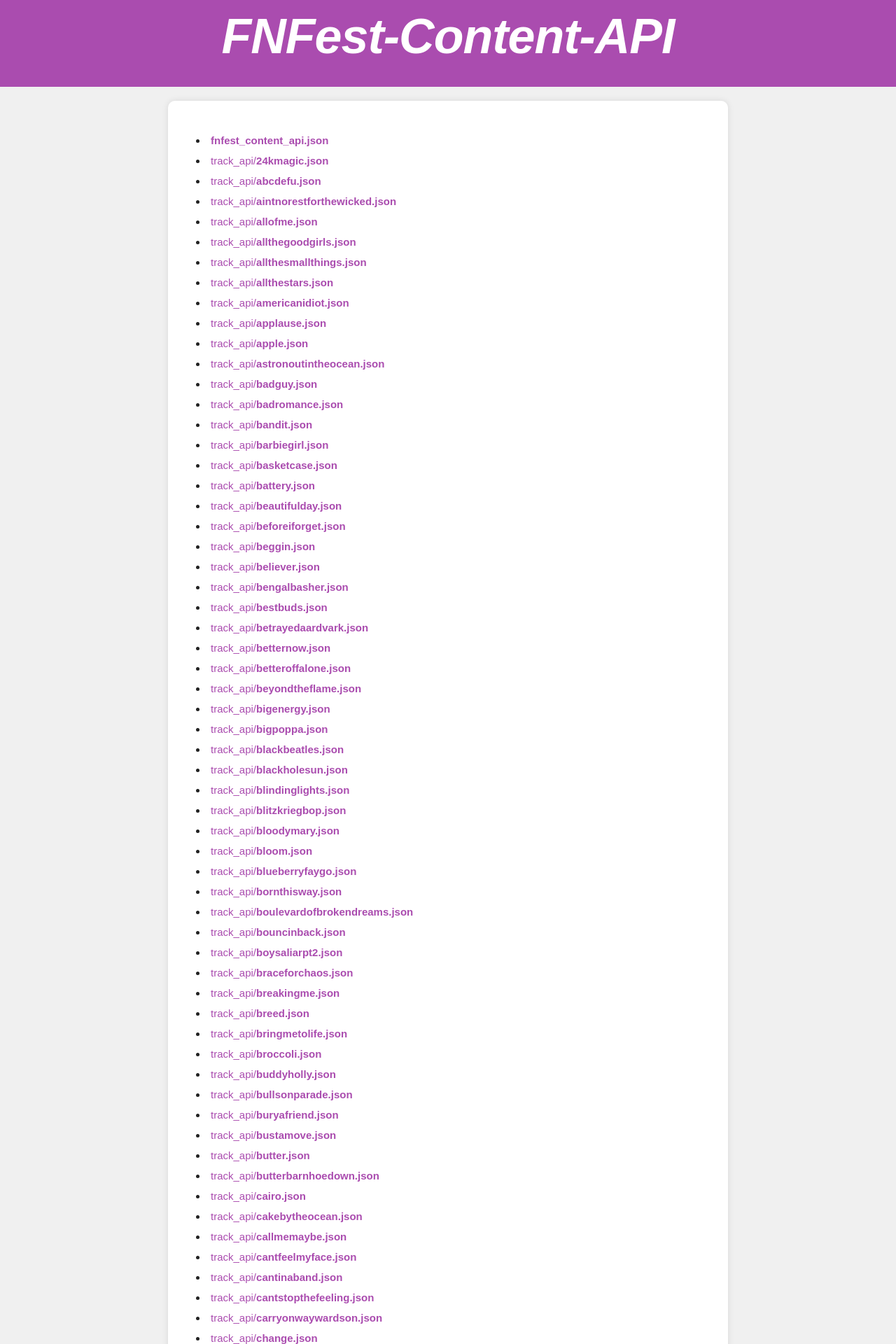
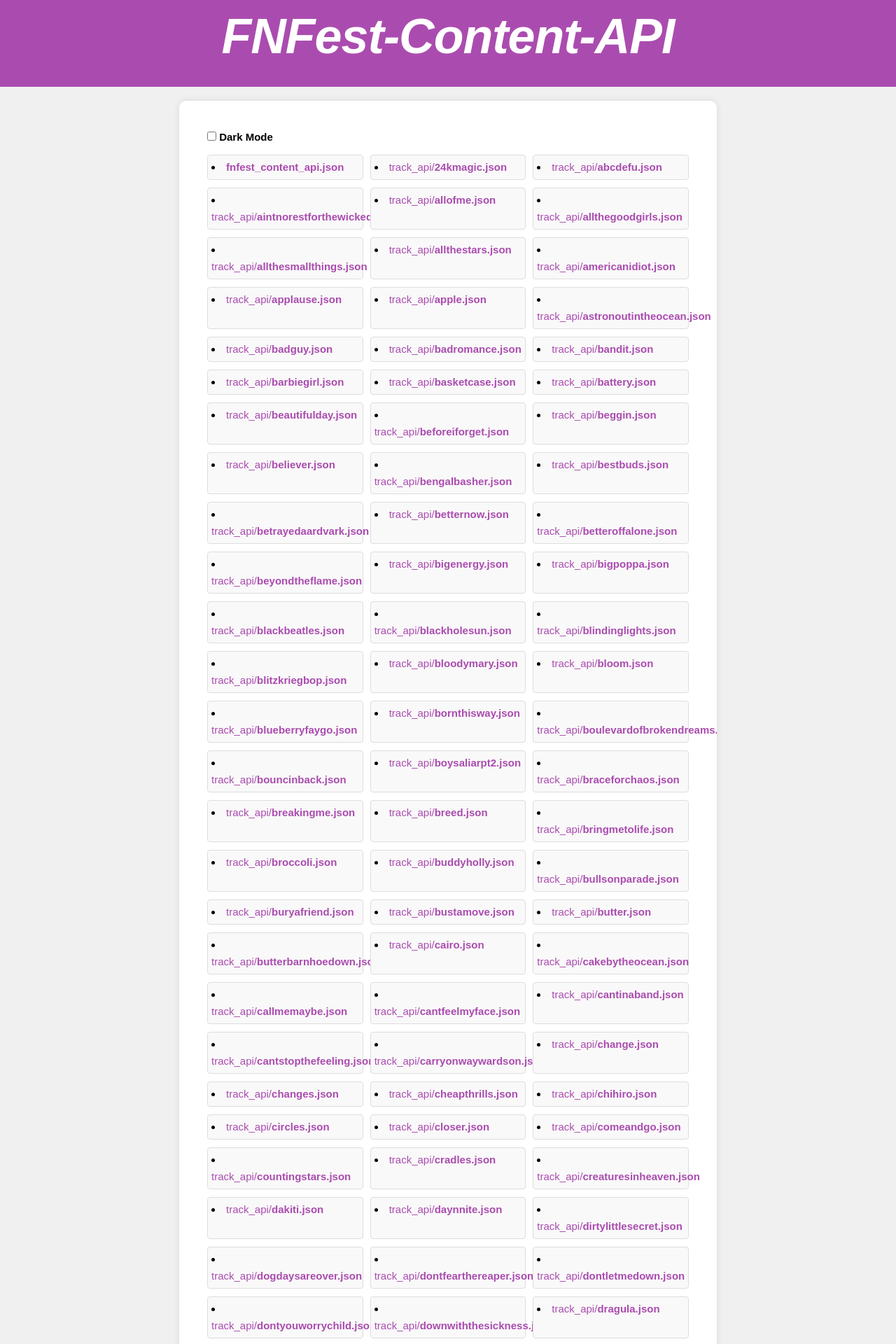
Before and after one commit to LeviSnoot/FNFest-Content-API, a Jekyll site: the page built from index.md, in a window 1280 px wide. Shown: the top 1920 px of the page at 70% size. Built offline with Jekyll 4.4.1, drawn with Linux system fonts in a browser that asks for light colours; some web fonts are replaced; some of the changed text lies outside the part shown.

Commit message:
dark mode

```diff
--- a/_layouts/default.html
+++ b/_layouts/default.html
@@ -11,9 +11,14 @@
 <body>
   {% include header.html %}
   <div class="container">
+    <label class="theme-switch" for="theme-toggle">
+      <input type="checkbox" id="theme-toggle">
+      <span>Dark Mode</span>
+    </label>
     {{ content }}
   </div>
   {% include footer.html %}
   <script src="{{ '/assets/js/bold_list_items.js' | relative_url }}"></script>
+  <script src="{{ '/assets/js/theme_toggle.js' | relative_url }}"></script>
 </body>
 </html>
--- a/assets/css/styles.css
+++ b/assets/css/styles.css
@@ -1,22 +1,50 @@
 @import url('https://fonts.googleapis.com/css2?family=Radio+Canada+Big:ital,wght@0,400..700;1,400..700&display=swap');
+
+:root {
+  --background-color: #f0f0f0;
+  --text-color: #000;
+  --header-background-color: #aa4caf;
+  --header-text-color: #fff;
+  --link-color: #aa4caf;
+  --link-hover-color: #aa4caf;
+  --container-background-color: #fff;
+  --container-box-shadow: 0 0 10px rgba(0, 0, 0, 0.1);
+  --li-background-color: #f9f9f9;
+  --li-border-color: #ddd;
+}
+
+[data-theme="dark"] {
+  --background-color: #121212;
+  --text-color: #fff;
+  --header-background-color: #333;
+  --header-text-color: #fff;
+  --link-color: #bb86fc;
+  --link-hover-color: #bb86fc;
+  --container-background-color: #333;
+  --container-box-shadow: 0 0 10px rgba(255, 255, 255, 0.1);
+  --li-background-color: #444;
+  --li-border-color: #555;
+}
 
 body {
   font-family: "Radio Canada Big", sans-serif;
-  background-color: #f0f0f0;
+  background-color: var(--background-color);
+  color: var(--text-color);
   margin: 0;
   padding: 0;
 }
 
 header {
   text-align: center;
-  background-color: #aa4caf;
-  color: white;
+  background-color: var(--header-background-color);
+  color: var(--header-text-color);
   padding: 1rem 0;
 }
 
 footer {
   text-align: center;
-
+  max-width: 40vw;
+  margin: 0 auto;
 }
 
 h1 {
@@ -30,31 +58,39 @@
 }
 
 .container {
-  max-width: 800px;
+  max-width: 60vw;
   max-height: calc(80vh - 4rem); /* Adjust based on header/footer height */
   margin: 2rem auto;
   padding: 4rem;
-  background-color: white;
-  box-shadow: 0 0 10px rgba(0, 0, 0, 0.1);
+  background-color: var(--container-background-color);
+  box-shadow: var(--container-box-shadow);
   flex: 1;
   overflow-y: auto;
-  border-radius: 10px
+  border-radius: 10px;
 }
 
 ul {
+  display: grid;
+  grid-template-columns: repeat(auto-fill, minmax(15vw, 1fr));
+  gap: 0.1rem 1rem;
   list-style-type: disc;
   padding: 0;
+  margin: 0;
 }
 
 li {
-  margin: 0.5rem 0;
+  background-color: var(--li-background-color);
+  padding: 0.5rem;
+  border: 1px solid var(--li-border-color);
+  border-radius: 4px;
 }
 
 a {
-  color: #aa4caf;
+  color: var(--link-color);
   text-decoration: none;
 }
 
 a:hover {
   text-decoration: underline;
+  color: var(--link-hover-color);
 }
--- /dev/null
+++ b/assets/js/theme_toggle.js
@@ -0,0 +1,21 @@
+document.addEventListener("DOMContentLoaded", function() {
+  const toggleSwitch = document.querySelector('#theme-toggle');
+  const currentTheme = localStorage.getItem('theme') || (window.matchMedia("(prefers-color-scheme: dark)").matches ? "dark" : "light");
+
+  if (currentTheme) {
+    document.documentElement.setAttribute('data-theme', currentTheme);
+    if (currentTheme === "dark") {
+      toggleSwitch.checked = true;
+    }
+  }
+
+  toggleSwitch.addEventListener('change', function(e) {
+    if (e.target.checked) {
+      document.documentElement.setAttribute('data-theme', 'dark');
+      localStorage.setItem('theme', 'dark');
+    } else {
+      document.documentElement.setAttribute('data-theme', 'light');
+      localStorage.setItem('theme', 'light');
+    }
+  });
+});
```
